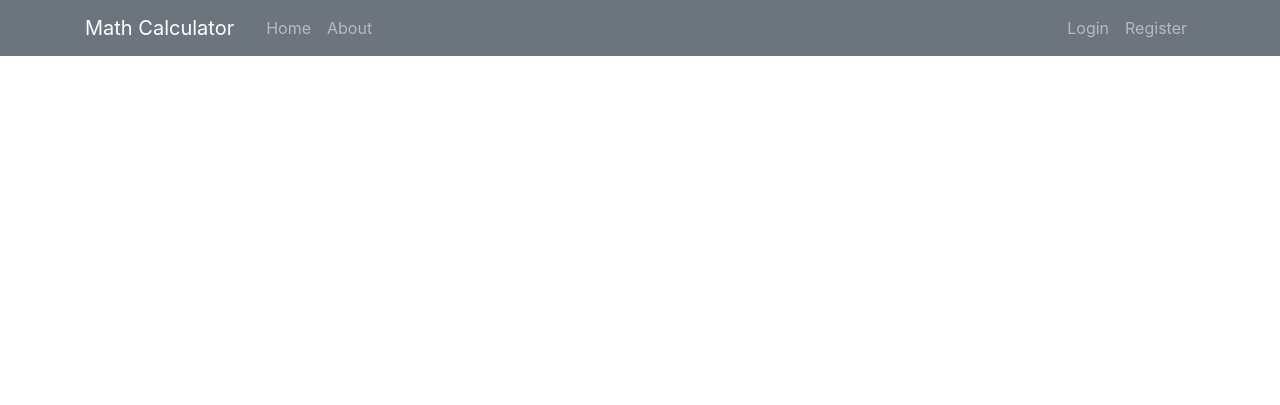
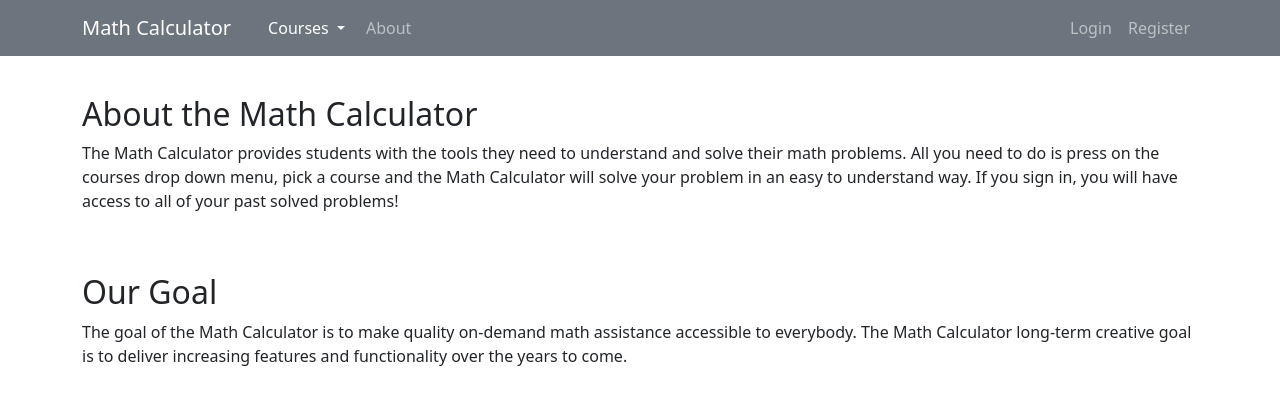
Before and after one commit to am18ah/Python-Math-Calc, a Django app: page /about/ in a window 1280 px wide. Shown: the top 405 px of the page. Run offline with Django 3.2, Linux system fonts and the light colour scheme; some libraries are stand-ins or nearby versions.

Commit message:
added login screen and a base html

```diff
--- a/django_project/math_app/templates/math_app/about.html
+++ b/django_project/math_app/templates/math_app/about.html
@@ -1,4 +1,12 @@
 {% extends "math_app/base.html" %}
 {% block content %}
-	<h1>About Page</h1>
+	<div style = "position:relative; left:0px; top:95px;">
+		<h2>About the Math Calculator</h2>
+		<h>The Math Calculator provides students with the tools they need to understand and solve their math problems. All you need to do is press on the courses drop down menu, pick a course and the Math Calculator will solve your problem in an easy to understand way. If you sign in, you will have access to all of your past solved problems!</h>
+	</div>
+
+	<div style = "position:relative; left:0px; bottom:-155px;">
+	<h2>Our Goal</h2>
+	<h>The goal of the Math Calculator is to make quality on-demand math assistance accessible to everybody. The Math Calculator long-term creative goal is to deliver increasing features and functionality over the years to come.</h>
+	</div>
 {% endblock content %}
--- a/django_project/math_app/templates/math_app/base.html
+++ b/django_project/math_app/templates/math_app/base.html
@@ -7,6 +7,10 @@
 
     <!-- Bootstrap CSS -->
     <link rel="stylesheet" href="https://maxcdn.bootstrapcdn.com/bootstrap/4.0.0/css/bootstrap.min.css" integrity="sha384-Gn5384xqQ1aoWXA+058RXPxPg6fy4IWvTNh0E263XmFcJlSAwiGgFAW/dAiS6JXm" crossorigin="anonymous">
+
+    <link href="https://cdn.jsdelivr.net/npm/bootstrap@5.0.0/dist/css/bootstrap.min.css" rel="stylesheet" >
+    <script src="https://cdn.jsdelivr.net/npm/@popperjs/core@2.9.2/dist/umd/popper.min.js" ></script>
+    <script src="https://cdn.jsdelivr.net/npm/bootstrap@5.0.1/dist/js/bootstrap.min.js" integrity="sha384-Atwg2Pkwv9vp0ygtn1JAojH0nYbwNJLPhwyoVbhoPwBhjQPR5VtM2+xf0Uwh9KtT" crossorigin="anonymous"></script>
 
 	{% if title %}
 		<title>Math Calculator - {{ title }}</title>
@@ -18,19 +22,32 @@
 	<header class="site-header">
 	  <nav class="navbar navbar-expand-md bg-secondary navbar-dark fixed-top">
 	    <div class="container">
+
 	      <a class="navbar-brand mr-4" href="/">Math Calculator</a>
 	      <button class="navbar-toggler" type="button" data-toggle="collapse" data-target="#navbarToggle" aria-controls="navbarToggle" aria-expanded="false" aria-label="Toggle navigation">
 	      <span class="navbar-toggler-icon"></span>
 	      </button>
 	      <div class="collapse navbar-collapse" id="navbarToggle">
+	      	<div class="dropdown">
+				<button class="btn btn-secondary dropdown-toggle" type="button" id="dropdownMenuButton1" data-bs-toggle="dropdown" aria-expanded="false">
+				Courses
+				</button>
+				  <ul class="dropdown-menu" aria-labelledby="dropdownMenuButton1">
+				    <li><a class="dropdown-item" href="#">Basic Math</a></li>
+				    <li><a class="dropdown-item" href="#">Pre-Algebra</a></li>
+				    <li><a class="dropdown-item" href="#">Algebra</a></li>
+				    <li><a class="dropdown-item" href="#">Trigonometry</a></li>
+				    <li><a class="dropdown-item" href="#">Precalculus</a></li>
+				    <li><a class="dropdown-item" href="#">Calculus</a></li>
+				  </ul>
+			</div>
 	        <div class="navbar-nav mr-auto">
-	          <a class="nav-item nav-link" href="/">Home</a>
-	          <a class="nav-item nav-link" href="/about">About</a>
+	          <a class="nav-item nav-link" href="{% url 'math-about' %}">About</a>
 	        </div>
 	        <!-- Navbar Right Side -->
 	        <div class="navbar-nav">
-	          <a class="nav-item nav-link" href="#">Login</a>
-	          <a class="nav-item nav-link" href="/register">Register</a>
+	          <a class="nav-item nav-link" href="{% url 'math-login' %}">Login</a>
+	          <a class="nav-item nav-link" href="{% url 'math-register' %}">Register</a>
 	        </div>
 	      </div>
 	    </div>
--- a/django_project/math_app/templates/math_app/home.html
+++ b/django_project/math_app/templates/math_app/home.html
@@ -1,5 +1,6 @@
 {% extends "math_app/base.html" %}
 {% block content %}
-	<h1>Welcome to the Math Calculator</h1>
+	<div style = "position:relative; left:0px; top:95px;">
 
+	</div>
 {% endblock content %}
--- a/django_project/math_app/urls.py
+++ b/django_project/math_app/urls.py
@@ -1,8 +1,13 @@
 from django.urls import path
 from . import views
+from django.conf.urls import url
+from django.contrib import admin
+from django.contrib.auth import views as auth_views
+
 urlpatterns = [
     path('', views.home, name='math-home'),
     path('register/', views.register_request, name='math-register'),
     path('about/', views.about, name='math-about'),
+    path('login/', views.login, name='math-login'),
 
-]
+    ]
--- a/django_project/math_app/views.py
+++ b/django_project/math_app/views.py
@@ -1,9 +1,9 @@
-from django.shortcuts import render
 from django.http import HttpResponse
 from django.shortcuts import  render, redirect
 from .forms import NewUserForm
-from django.contrib.auth import login
 from django.contrib import messages
+from django.contrib.auth import login, authenticate
+from django.contrib.auth.forms import AuthenticationForm
 
 
 def home(request):
@@ -13,7 +13,24 @@ def home(request):
 def about(request):
     return render(request, 'math_app/about.html', {'title': 'About'})
 
-
+def login(request):
+    if request.method == "POST":
+            form = AuthenticationForm(request, data=request.POST)
+            if form.is_valid():
+                username = form.cleaned_data.get('username')
+                password = form.cleaned_data.get('password')
+                user = authenticate(username=username, password=password)
+                if user is not None:
+                    login(request, user)
+                    messages.info(request, f"You are now logged in as {username}.")
+                    return redirect("main:homepage")
+                else:
+                    messages.error(request,"Invalid username or password.")
+            else:
+                messages.error(request,"Invalid username or password.")
+    form = AuthenticationForm()
+    return render(request=request, template_name="math_app/login.html", context={"login_form":form})
+        #return render(request, 'math_app/login.html', {'title': 'Login'})
 
 def register_request(request):
     if request.method == "POST":
```
Also changed, not shown: django_project/math_app/templates/math_app/login.html (added, +19 -0 lines), django_project/math_app/templates/math_app/register.html (+5 -8 lines).
